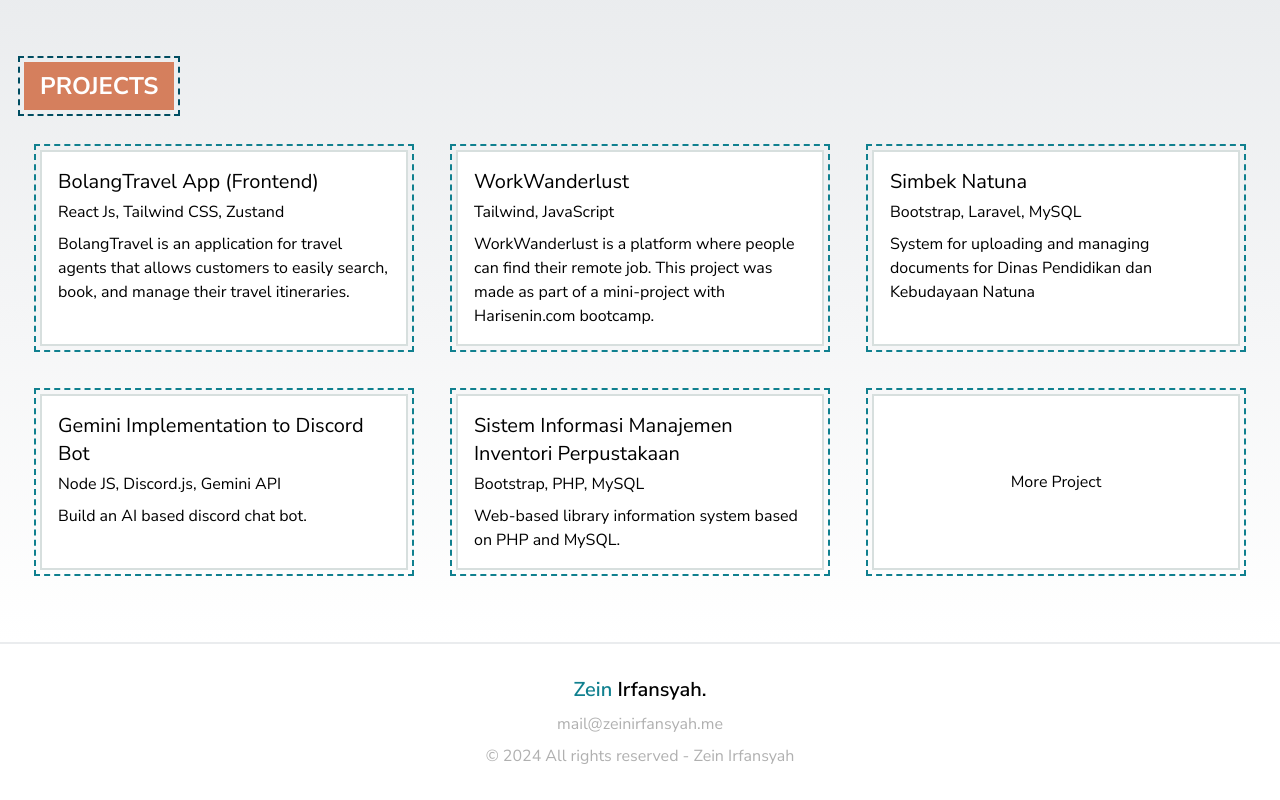
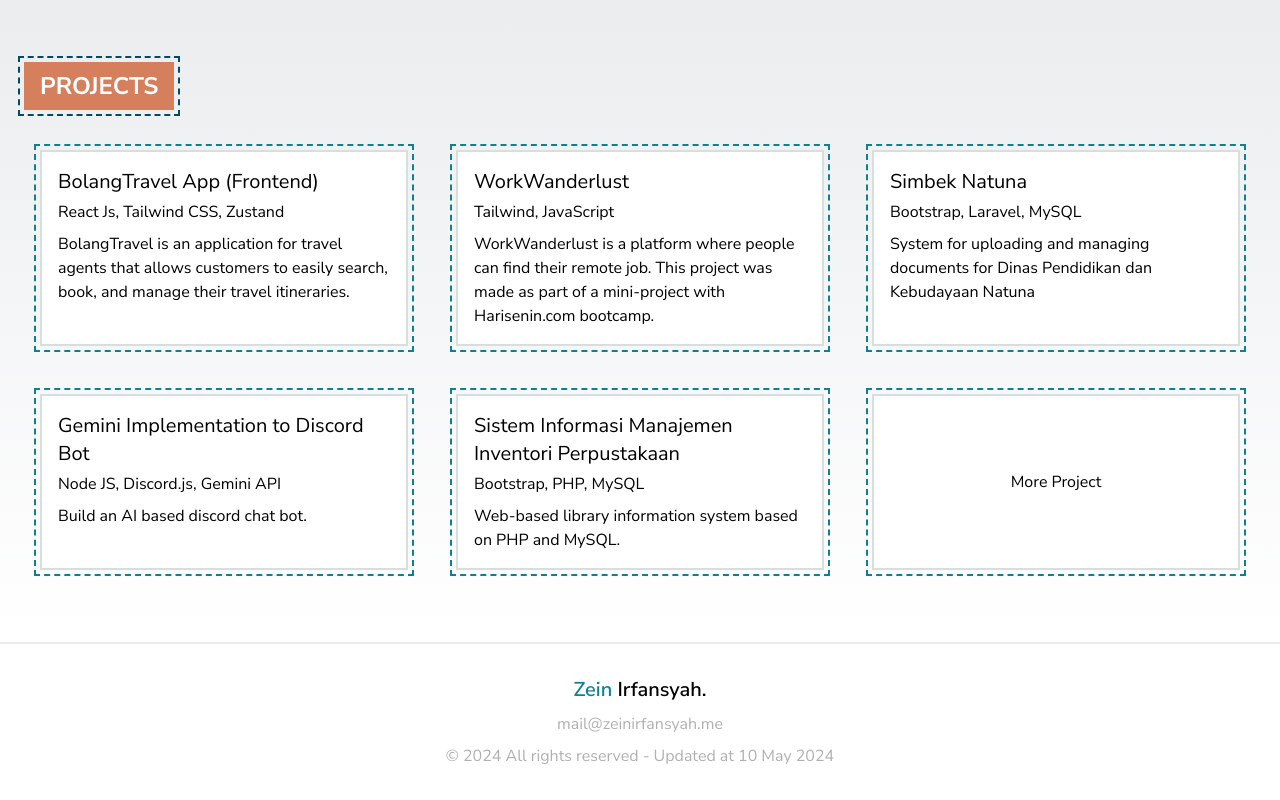
Before and after one commit to zeinirfansyah/zeinirfansyah_2024, a React (Vite) app: page / in a window 1280 px wide. Shown: the part 3587-4387 px from the top of the page. Built offline with nearby package versions, Linux system fonts and the light colour scheme.

Commit message:
refactor [Footer]: updated data

```diff
--- a/src/components/Footer/Footer.jsx
+++ b/src/components/Footer/Footer.jsx
@@ -19,7 +19,7 @@ export default function Footer() {
               </a>
             </li>
             <li className="text-[#B0B0B0]">
-              © 2024 All rights reserved - Zein Irfansyah
+              © 2024 All rights reserved - Updated at 10 May 2024
             </li>
           </ul>
         </div>
```
